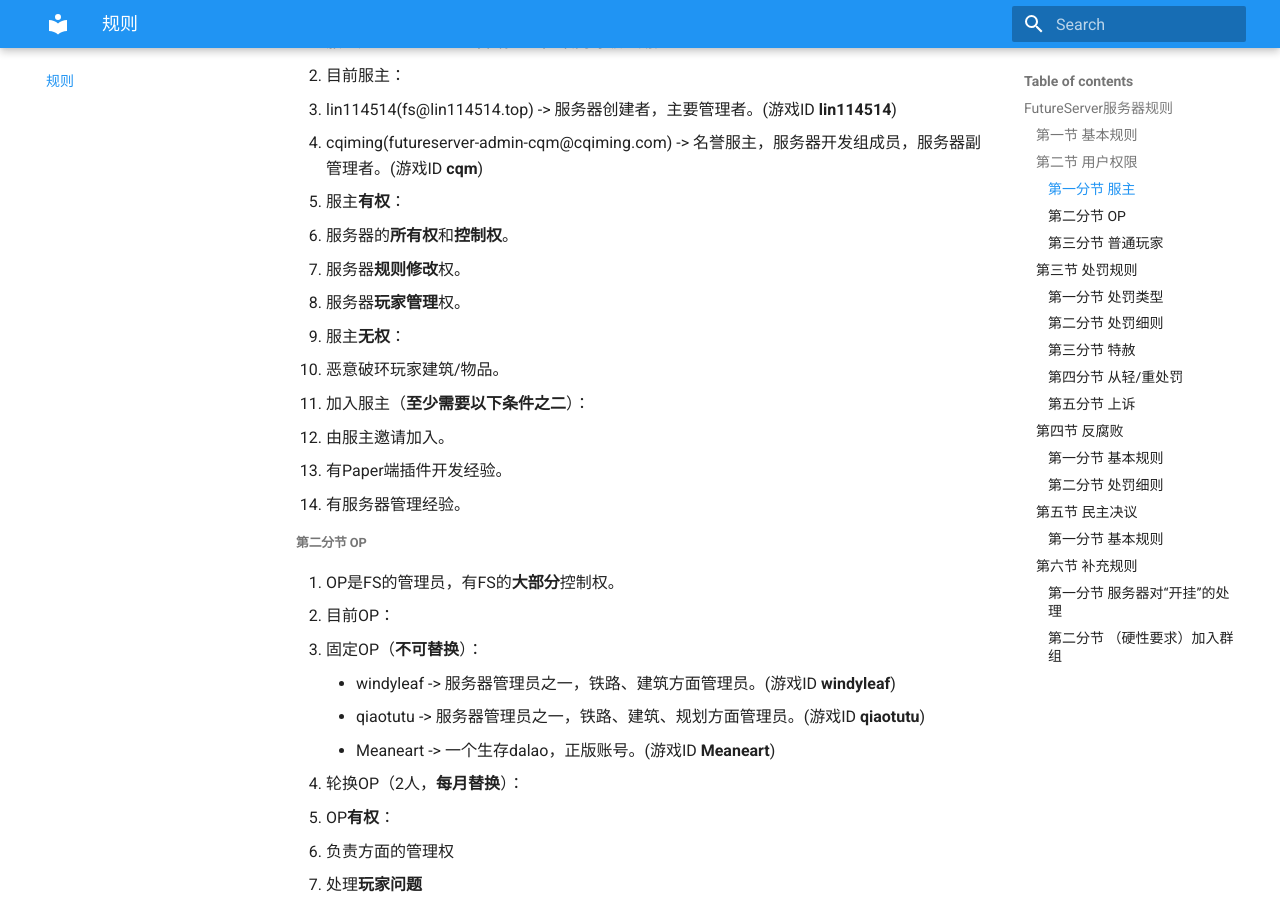
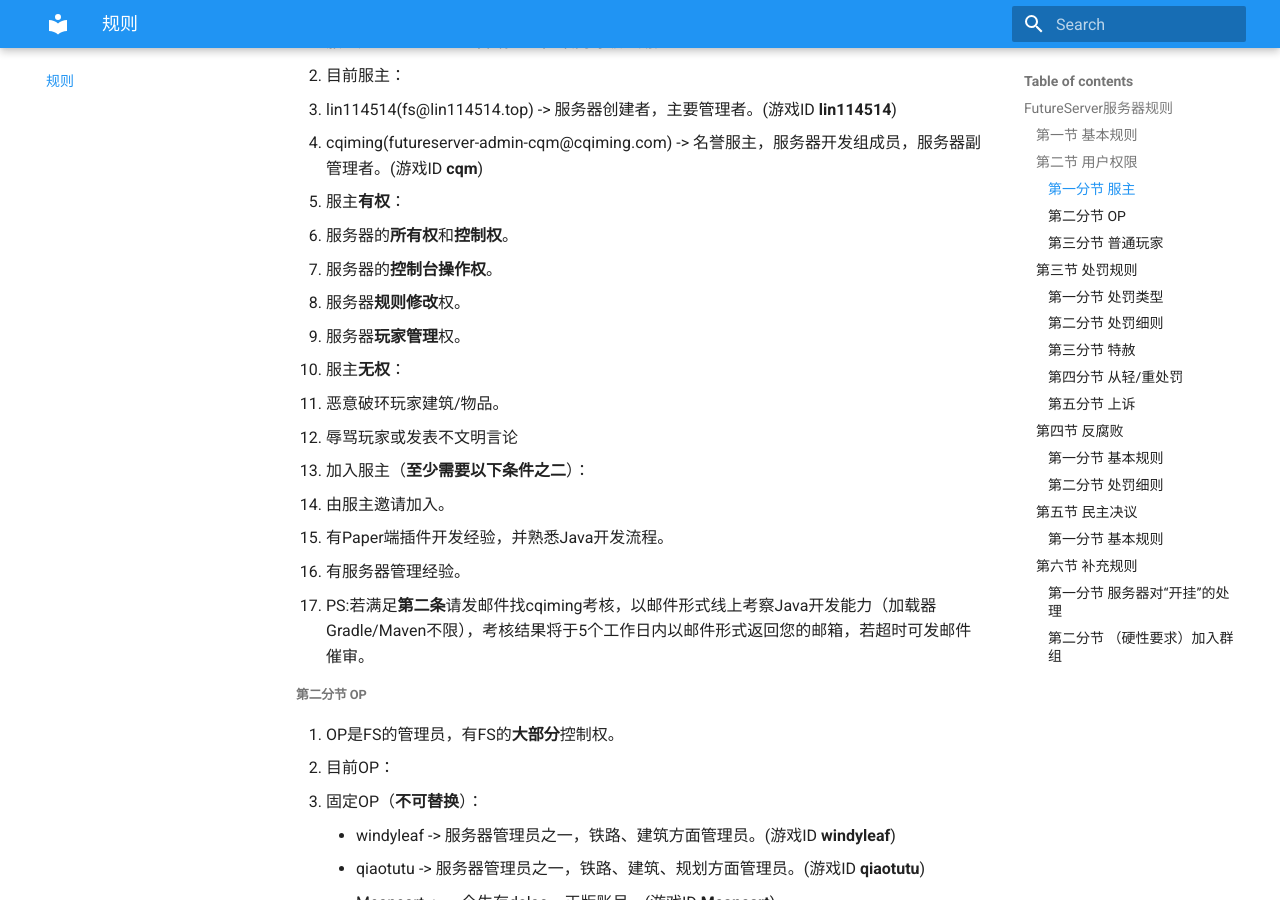
Before and after one commit to js-gdo/fsdocs, an MkDocs documentation site: the page built from docs/rules.md, in a window 1280 px wide and 900 px high, scrolled down 444 px. Built offline with MkDocs 1.6.1 and Material for MkDocs 9.7.7, drawn with Linux system fonts in a browser that asks for light colours.

```diff
--- a/docs/rules.md
+++ b/docs/rules.md
@@ -10,14 +10,17 @@
    - cqiming(futureserver-admin-cqm@cqiming.com) -> 名誉服主，服务器开发组成员，服务器副管理者。(游戏ID **cqm**)
 3. 服主**有权**：
    - 服务器的**所有权**和**控制权**。
+   - 服务器的**控制台操作权**。
    - 服务器**规则修改**权。
    - 服务器**玩家管理**权。
 4. 服主**无权**：
    - 恶意破环玩家建筑/物品。
+   - 辱骂玩家或发表不文明言论
 5. 加入服主（**至少需要以下条件之二**）：
    - 由服主邀请加入。
-   - 有Paper端插件开发经验。
+   - 有Paper端插件开发经验，并熟悉Java开发流程。
    - 有服务器管理经验。
+   - PS:若满足**第二条**请发邮件找cqiming考核，以邮件形式线上考察Java开发能力（加载器Gradle/Maven不限），考核结果将于5个工作日内以邮件形式返回您的邮箱，若超时可发邮件催审。
 ##### 第二分节 OP
 1. OP是FS的管理员，有FS的**大部分**控制权。
 2. 目前OP：
```
